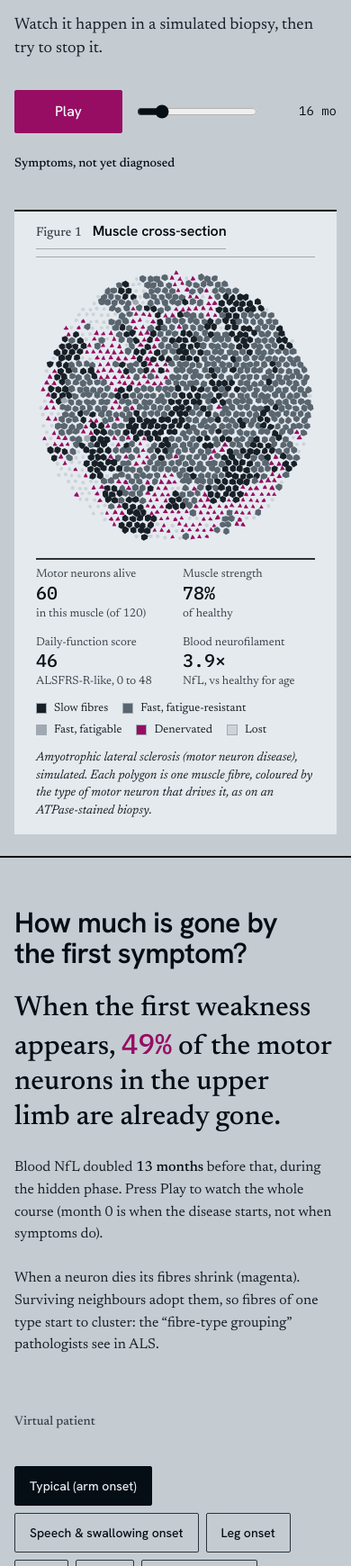
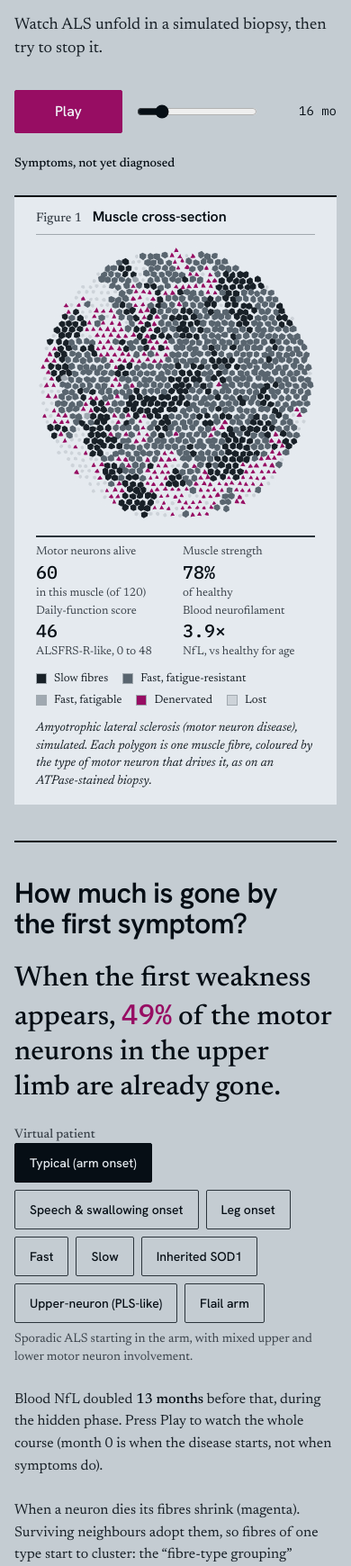
Before and after one commit to ProudStone-576/als-motor-unit-simulator, a plain HTML site: page web/index.html in a window 390 px wide. Shown: the part 260-2000 px from the top of the page at 90% size. Drawn offline with Linux system fonts and the light colour scheme.

Commit message:
Pin the biopsy plate beside the onset question, tighten the research page
Act on the independent design review of the redesigned front end:

- Figure 1 (the biopsy) now stays pinned beside the "How much is gone by
  the first symptom?" section, so choosing a virtual patient changes a
  picture you can see. On phones the patient chips follow the statement.
- Name ALS in the hero sentence again.
- The hidden-phase note no longer repeats the onset percentage from a
  different run (it disagreed by a point); it leads with strength and
  survival instead.
- Plate readouts align on a shared grid; units and "vs" in the figure
  tiles are set in the text face, slider figures in mono.
- The treatment section sits on a paper band; dead gaps cut.
- The model section asks "Which six mechanisms does it run?".

Co-Authored-By: Claude Opus 5.5 <noreply@anthropic.com>
Claude-Session: https://claude.ai/code/session_01LcTsiTupuo4RLYrYjbt8c4

```diff
--- a/web/app.js
+++ b/web/app.js
@@ -571,7 +571,7 @@ function runHidden() {
     hlines: [{ y: 2, label: "doubled" }], yFormat: (v) => `${v}×`, xLabel: "months from first symptom",
     valueFormat: (v) => `${fmt(v, 1)}×`, aria: "Blood NfL over time",
   });
-  $("hidden-note").innerHTML = `At the first symptom, <strong>${fmt(100 * s.muLossAtOnset)}%</strong> of motor neurons in the ${region} are already lost, while strength there is still about ${fmt(100 * state.lastMvcAtOnset(res, r, onset))}%. Blood NfL ${Number.isFinite(s.nflLeadTime) && s.nflLeadTime > 0 ? `crossed twice normal <strong>${fmt(s.nflLeadTime)} months</strong> earlier` : "rose alongside the loss"}${Number.isFinite(s.survivalFromOnset) ? `, and breathing fails about <strong>${fmt(s.survivalFromOnset)} months</strong> after the first symptom` : ""}. Move the sliders: more growth capacity hides more loss, but the eventual decline is steeper.`;
+  $("hidden-note").innerHTML = `At the first symptom, strength in the ${region} is still about <strong>${fmt(100 * state.lastMvcAtOnset(res, r, onset))}%</strong> of healthy, so the loss in Figure 2 stays invisible to the patient${Number.isFinite(s.survivalFromOnset) ? `. Breathing fails about <strong>${fmt(s.survivalFromOnset)} months</strong> after the first symptom` : ""}. Move the sliders: more growth capacity hides more loss, but the eventual decline is steeper.`;
 }
 state.lastMvcAtOnset = (res, r, onset) => M.interpolateAt(res.time, M.series(res, "mvc", 0, r), onset);
 
@@ -623,7 +623,7 @@ function runTreat() {
     ["Blood NfL lowered by up to", `${fmt(100 * maxDrop)}%`, Number.isFinite(nflLag) ? `15% lower within ${fmt(nflLag)} months` : "never 15% lower"],
     ["Function 2 years after symptoms", `${fmt(at24(fnT))} vs ${fmt(at24(fnU))}`, "treated vs untreated, out of 48"],
     ["Function 2 points better after", Number.isFinite(fnLag) ? `${fmt(fnLag)} mo` : "never", "from the day treatment starts"],
-  ].map(([l, v, s]) => `<div class="tile"><span class="label">${l}</span><span class="value">${v}</span><span class="sub">${s}</span></div>`).join("");
+  ].map(([l, v, s]) => `<div class="tile"><span class="label">${l}</span><span class="value">${v.replace(/ (mo|vs)\b/g, ' <span class="word">$1</span>')}</span><span class="sub">${s}</span></div>`).join("");
   const xDomain = [Math.max(-onset, -18), 60];
   const markers = [{ x: start - onset, label: "treatment starts" }, { x: 0, label: "symptoms" }];
   const C = [
--- a/web/index.html
+++ b/web/index.html
@@ -13,7 +13,10 @@
 /* Hallmark · reworded "Inside ALS" to "Half the neurons die before weakness shows." · hero review 4 (the owner's line leads) */
 /* Hallmark · reworded "Compensation hides the damage, and a blood test can see it" to "What happens in the hidden phase?" · shape: Conversational FAQ, the old head kept word for word as the answer's first line */
 /* Hallmark · reworded "Same patient, same drug, different timing" to "What if we treat?" · shape: Conversational FAQ, the old head kept word for word as the answer's first line */
-/* Hallmark · reworded "A mechanism you can read, test and change" to "How does the model work?" · shape: Conversational FAQ, the old head kept word for word as the answer's first line */
+/* Hallmark · reworded "A mechanism you can read, test and change" to "Which six mechanisms does it run?" · shape: Conversational FAQ, the old head kept word for word as the answer's first line */
+/* Hallmark · finish-review: subagent · 8 findings · 8 resolved · gap: none */
+/* Hallmark · waive 79 · Figure 1 runs to the fold at 1440 in the sibling column, pinned beside the onset section · finish review 1 moved the plate out of the hero so a patient pick changes a picture the visitor can see */
+/* Hallmark · dropped 50% · finish review 3: the hidden-phase note repeated the onset statement's figure from a different run */
 @import url("./tokens.css");
 @import url("./base.css");
 
@@ -89,15 +92,19 @@ legend, .label { padding: 0; font: 500 var(--text-sm)/1.3 var(--font-body); colo
 .bar nav a:hover { text-decoration: underline; text-decoration-color: var(--color-accent); }
 
 /* Hero: the question and its control on the left, the plate on the right */
-.hero { min-height: calc(100dvh - var(--chrome-h)); display: grid; align-items: center; padding-block: var(--space-lg); }
-.hero__grid { display: grid; grid-template-columns: minmax(0, 1fr) minmax(0, 1fr); gap: var(--space-2xl); align-items: center; }
+.spread { display: grid; grid-template-columns: minmax(0, 1fr) minmax(0, 1fr); column-gap: var(--space-2xl); }
+.spread > .hero { grid-column: 1; grid-row: 1; }
+.spread > .onset { grid-column: 1; grid-row: 2; }
+.spread__plate { grid-column: 2; grid-row: 1 / span 2; }
+.spread__pin { position: sticky; top: 0; min-height: calc(100dvh - var(--chrome-h)); display: grid; align-content: center; padding-block: var(--space-lg); }
+.hero { min-height: calc(100dvh - var(--chrome-h)); display: grid; align-content: center; padding-block: var(--space-lg); }
 .hero__text { display: grid; gap: var(--space-lg); }
 .hero h1 { font-size: clamp(2.5rem, 3.4vw + 0.75rem, 4.5rem); letter-spacing: -0.035em; line-height: 0.95; max-width: 20ch; }
 .hero .lead { color: var(--color-ink-2); max-width: 34ch; }
 .player { display: flex; align-items: center; gap: var(--space-md); margin-top: var(--space-xs); }
 .player input[type=range] { flex: 1; min-width: 0; }
 .month { font-size: var(--text-sm); color: var(--color-ink); min-width: 4.5rem; text-align: right; }
-.patients { display: grid; gap: var(--space-xs); }
+.patients { display: grid; gap: var(--space-xs); align-content: start; }
 
 .sheet { margin: 0; background: var(--color-sheet); border-top: var(--rule-bar) solid var(--color-ink); padding: var(--space-sm) var(--space-lg) var(--space-md); display: grid; gap: var(--space-sm); min-width: 0; }
 .sheet__head { padding-bottom: var(--space-xs); border-bottom: var(--rule-hair) solid var(--color-rule); }
@@ -107,13 +114,13 @@ legend, .label { padding: 0; font: 500 var(--text-sm)/1.3 var(--font-body); colo
 .phase { font-size: var(--text-sm); color: var(--color-muted); }
 .phase.symptomatic { color: var(--color-ink); font-weight: 500; }
 .plate { display: grid; place-items: center; }
-.plate canvas { display: block; width: min(100%, max(15rem, calc(100dvh - 27.5rem))); aspect-ratio: 1 / 1; border-radius: 50%; }
-.readouts { display: grid; grid-template-columns: repeat(4, minmax(0, 1fr)); gap: var(--space-md); margin: 0; border-top: var(--rule-bar) solid var(--color-rule-2); padding-top: var(--space-xs); }
-.readouts > div { display: grid; gap: var(--space-3xs); min-width: 0; }
+.plate canvas { display: block; width: min(100%, max(15rem, calc(100dvh - 29rem))); aspect-ratio: 1 / 1; border-radius: 50%; }
+.readouts { display: grid; grid-template-columns: repeat(4, minmax(0, 1fr)); gap: var(--space-2xs) var(--space-md); margin: 0; border-top: var(--rule-bar) solid var(--color-rule-2); padding-top: var(--space-xs); }
+.readouts > div { display: grid; grid-row: span 2; grid-template-rows: subgrid; row-gap: var(--space-2xs); align-content: start; min-width: 0; }
 .readouts dt { font-size: var(--text-xs); line-height: 1.2; color: var(--color-muted); }
-.readouts dd { margin: 0; display: grid; gap: var(--space-2xs); }
+.readouts dd { margin: 0; display: grid; gap: var(--space-2xs); align-content: start; }
 .readouts .value { font: 500 var(--text-lg)/1.1 var(--font-outlier); font-variant-numeric: tabular-nums; color: var(--color-ink); }
-.readouts .unit { font-size: var(--text-xs); line-height: 1.2; color: var(--color-muted); }
+.readouts .unit { font-size: var(--text-xs); line-height: 1.2; color: var(--color-muted); text-wrap: balance; }
 /* The bars repeat the figures beside them; the printed plate keeps the figures only. */
 .meter { display: none; }
 .legend-note { font-size: var(--text-sm); font-style: italic; line-height: 1.4; color: var(--color-ink-2); }
@@ -125,14 +132,11 @@ legend, .label { padding: 0; font: 500 var(--text-sm)/1.3 var(--font-body); colo
 
 
 /* Sections: a question, its answer, then the figure that shows it */
-.onset { padding-block: var(--section-gap-s); border-top: var(--rule-bar) solid var(--color-ink); }
-.onset__grid { display: grid; grid-template-columns: minmax(0, 7fr) minmax(0, 5fr); gap: var(--space-2xl); align-items: start; }
-.onset__answer { display: grid; gap: var(--space-lg); }
+.onset { display: grid; gap: var(--space-lg); align-content: start; padding-block: var(--space-xl) var(--section-gap-s); border-top: var(--rule-bar) solid var(--color-ink); }
 .statement { font: 500 var(--text-2xl)/1.25 var(--font-body); color: var(--color-ink); max-width: 30ch; text-wrap: balance; }
 .statement .num { color: var(--color-accent); }
 .note { max-width: 62ch; color: var(--color-ink-2); }
 .note strong, .answer strong { color: var(--color-ink); font-weight: 500; }
-.onset .patients { padding-top: var(--space-xl); }
 .section { padding-block: var(--section-gap-s); }
 .section--gap { padding-block: var(--section-gap); }
 .section--gap-l { padding-block: var(--section-gap-l); }
@@ -144,6 +148,7 @@ legend, .label { padding: 0; font: 500 var(--text-sm)/1.3 var(--font-body); colo
 .control { display: grid; gap: var(--space-2xs); min-width: 0; }
 .control label { display: flex; justify-content: space-between; gap: var(--space-xs); font-size: var(--text-sm); color: var(--color-muted); }
 .control output { font: 500 var(--text-sm)/1.3 var(--font-body); font-variant-numeric: tabular-nums; color: var(--color-ink); text-align: right; }
+.control output.num { font-family: var(--font-outlier); font-weight: 400; }
 select { min-height: 44px; padding: 0 var(--space-sm); border: var(--rule-hair) solid var(--color-muted); border-radius: var(--radius-pill); background: var(--color-sheet); color: var(--color-ink); font: 400 var(--text-md)/1 var(--font-body); cursor: pointer; }
 select:hover { border-color: var(--color-ink); }
 select:focus-visible { outline: 2px solid var(--color-focus); outline-offset: 2px; }
@@ -169,7 +174,11 @@ select:disabled { opacity: 0.55; cursor: not-allowed; }
 .tile:first-child { padding-left: 0; border-left: 0; }
 .tile .label { font-size: var(--text-sm); color: var(--color-muted); }
 .tile .value { font: 500 var(--text-3xl)/1.05 var(--font-outlier); font-variant-numeric: tabular-nums; letter-spacing: -0.03em; color: var(--color-ink); }
-.tile .sub { font-size: var(--text-sm); color: var(--color-muted); }
+.tile .sub { font-size: var(--text-sm); color: var(--color-muted); text-wrap: balance; }
+.tile .value .word { font: 500 var(--text-lg)/1 var(--font-body); letter-spacing: 0; color: var(--color-ink-2); }
+.band--well { background: var(--color-paper-2); padding-block: var(--space-3xl); }
+.section--tail { padding-bottom: var(--space-3xl); }
+.section--lead { padding-top: var(--section-gap-s); }
 .trial { display: grid; grid-template-columns: minmax(0, 5fr) minmax(0, 7fr); gap: var(--space-2xl); align-items: start; }
 .trial__form, .trial__results { display: grid; gap: var(--space-lg); min-width: 0; }
 .design { display: grid; gap: var(--space-md); padding-top: var(--space-lg); border-top: var(--rule-bar) solid var(--color-rule-2); }
@@ -204,7 +213,10 @@ select:disabled { opacity: 0.55; cursor: not-allowed; }
 .colophon .wordmark { font-size: var(--text-lg); margin-bottom: var(--space-xs); }
 
 @media (max-width: 60rem) {
-  .onset__grid, .qa, .pair, .trial, .model__foot { grid-template-columns: minmax(0, 1fr); }
+  .qa, .pair, .trial, .model__foot { grid-template-columns: minmax(0, 1fr); }
+  .spread { grid-template-columns: minmax(0, 1fr); }
+  .spread > .hero, .spread > .onset, .spread__plate { grid-column: 1; grid-row: auto; }
+  .spread__pin { position: static; min-height: 0; padding-block: 0 var(--space-xl); }
   .tiles { grid-template-columns: repeat(2, minmax(0, 1fr)); row-gap: var(--space-lg); }
   .tile:nth-child(3) { padding-left: 0; border-left: 0; }
   .bar-row { grid-template-columns: minmax(0, 1fr) 3.5rem; }
@@ -215,7 +227,6 @@ select:disabled { opacity: 0.55; cursor: not-allowed; }
   .nav-links { display: none !important; }
   .menu { display: block; }
   .hero { min-height: 0; }
-  .hero__grid { grid-template-columns: minmax(0, 1fr); gap: var(--space-xl); }
   .plate canvas { width: min(100%, 30rem); }
   .readouts { grid-template-columns: repeat(2, minmax(0, 1fr)); }
 }
@@ -256,11 +267,11 @@ select:disabled { opacity: 0.55; cursor: not-allowed; }
 </header>
 
 <main id="main">
+  <div class="container spread">
     <section class="hero" aria-labelledby="hero-title">
-    <div class="container hero__grid">
       <div class="hero__text">
         <h1 id="hero-title">Half the neurons die before weakness shows.</h1>
-        <p class="lead">Watch it happen in a simulated biopsy, then try to stop it.</p>
+        <p class="lead">Watch ALS unfold in a simulated biopsy, then try to stop it.</p>
         <div class="player">
           <button class="btn btn--primary" id="play" type="button" aria-label="Play">Play</button>
           <input type="range" id="scrub" min="0" max="96" step="1" value="0" aria-label="Month of disease">
@@ -268,10 +279,12 @@ select:disabled { opacity: 0.55; cursor: not-allowed; }
         </div>
         <p class="phase" id="phase" role="status"><span id="phase-text">Hidden phase</span></p>
       </div>
+    </section>
+
+    <div class="spread__plate">
+      <div class="spread__pin">
         <figure class="sheet">
-        <div class="sheet__head">
           <div class="sheet__head"><span class="fig">Figure 1</span><p class="sheet__title">Muscle cross-section</p></div>
-        </div>
           <div class="plate"><canvas id="biopsy" width="720" height="720" role="img" aria-label="Simulated muscle cross-section"></canvas></div>
           <dl class="readouts">
             <div><dt>Motor neurons alive</dt><dd><span class="value" id="st-mu">120</span><span class="unit">in this muscle (of 120)</span><span class="meter"><i id="mt-mu" style="width:100%"></i></span></dd></div>
@@ -289,25 +302,22 @@ select:disabled { opacity: 0.55; cursor: not-allowed; }
           <figcaption class="legend-note">Amyotrophic lateral sclerosis (motor neuron disease), simulated. Each polygon is one muscle fibre, coloured by the type of motor neuron that drives it, as on an ATPase-stained biopsy.</figcaption>
         </figure>
       </div>
-  </section>
+    </div>
 
     <section class="onset" aria-labelledby="onset-title">
-    <div class="container onset__grid">
-      <div class="onset__answer">
       <h2 id="onset-title">How much is gone by the first symptom?</h2>
       <p class="statement" id="claim"></p>
-        <p class="note" id="hero-note"></p>
-        <p class="note">When a neuron dies its fibres shrink (magenta). Surviving neighbours adopt them, so fibres of one type start to cluster: the “fibre-type grouping” pathologists see in ALS.</p>
-      </div>
       <fieldset class="patients">
         <legend>Virtual patient</legend>
         <div class="chips" id="phenotypes" role="group" aria-label="Choose a virtual patient"></div>
         <p class="caption" id="phenotype-info"></p>
       </fieldset>
+      <p class="note" id="hero-note"></p>
+      <p class="note">When a neuron dies its fibres shrink (magenta). Surviving neighbours adopt them, so fibres of one type start to cluster: the “fibre-type grouping” pathologists see in ALS.</p>
+    </section>
   </div>
-  </section>
 
-  <section id="hidden" class="section section--gap" aria-labelledby="hidden-title">
+  <section id="hidden" class="section section--gap section--tail" aria-labelledby="hidden-title">
     <div class="container">
       <div class="qa">
         <div class="qa__answer">
@@ -315,9 +325,9 @@ select:disabled { opacity: 0.55; cursor: not-allowed; }
           <p class="answer"><strong>Compensation hides the damage, and a blood test can see it.</strong> Surviving neurons grow to cover for lost ones, so strength holds until compensation runs out. Neurofilament light (NfL), a protein released by dying axons, tracks the <em>rate</em> of loss instead, so it rises long before symptoms.</p>
         </div>
         <div class="qa__controls">
-          <div class="control"><label for="k-lmn">How fast neurons die <output id="o-lmn">1.0×</output></label><input id="k-lmn" type="range" min="-1" max="1" step="0.05" value="0"></div>
-          <div class="control"><label for="k-spread">How fast it spreads <output id="o-spread">1.0×</output></label><input id="k-spread" type="range" min="-1" max="1" step="0.05" value="0"></div>
-          <div class="control"><label for="k-comp">How much survivors can grow <output id="o-comp">5.0×</output></label><input id="k-comp" type="range" min="1" max="10" step="0.25" value="5"></div>
+          <div class="control"><label for="k-lmn">How fast neurons die <output class="num" id="o-lmn">1.0×</output></label><input id="k-lmn" type="range" min="-1" max="1" step="0.05" value="0"></div>
+          <div class="control"><label for="k-spread">How fast it spreads <output class="num" id="o-spread">1.0×</output></label><input id="k-spread" type="range" min="-1" max="1" step="0.05" value="0"></div>
+          <div class="control"><label for="k-comp">How much survivors can grow <output class="num" id="o-comp">5.0×</output></label><input id="k-comp" type="range" min="1" max="10" step="0.25" value="5"></div>
         </div>
       </div>
       <figure class="sheet sheet--wide">
@@ -336,7 +346,7 @@ select:disabled { opacity: 0.55; cursor: not-allowed; }
     </div>
   </section>
 
-  <section id="treat" class="section section--gap-l" aria-labelledby="treat-title">
+  <section id="treat" class="section band--well" aria-labelledby="treat-title">
     <div class="container">
       <div class="qa">
         <div class="qa__answer">
@@ -368,7 +378,7 @@ select:disabled { opacity: 0.55; cursor: not-allowed; }
     </div>
   </section>
 
-  <section id="trial" class="section section--gap" aria-labelledby="trial-title">
+  <section id="trial" class="section section--gap section--lead" aria-labelledby="trial-title">
     <div class="container trial">
       <div class="trial__form">
         <h2 id="trial-title">Would a real trial notice?</h2>
@@ -376,7 +386,7 @@ select:disabled { opacity: 0.55; cursor: not-allowed; }
         <fieldset class="design">
           <legend>Design a virtual trial</legend>
           <div class="control"><label for="t-mech">Treatment</label><select id="t-mech"></select></div>
-          <div class="control"><label for="t-n">Patients per arm <output id="o-n">100</output></label><input id="t-n" type="range" min="20" max="300" step="10" value="100"></div>
+          <div class="control"><label for="t-n">Patients per arm <output class="num" id="o-n">100</output></label><input id="t-n" type="range" min="20" max="300" step="10" value="100"></div>
           <div class="control"><label for="t-dur">Trial length <output id="o-dur">6 months</output></label><input id="t-dur" type="range" min="0" max="3" step="1" value="1"></div>
           <div class="control"><label for="t-dfs">Enrol only faster progressors <output id="o-dfs">off</output></label><input id="t-dfs" type="range" min="0" max="1.2" step="0.1" value="0"></div>
           <div class="run"><button class="btn" id="t-run" type="button">Run virtual trials</button><p class="caption" id="t-status" role="status">Running an example trial…</p></div>
@@ -402,7 +412,7 @@ select:disabled { opacity: 0.55; cursor: not-allowed; }
     <div class="container">
       <div class="qa">
         <div class="qa__answer">
-          <h2 id="model-title">How does the model work?</h2>
+          <h2 id="model-title">Which six mechanisms does it run?</h2>
           <p class="answer"><strong>A mechanism you can read, test and change.</strong> Everything above comes from one open model running in your browser. It mirrors the Python package line by line, and an automated test checks that both give the same numbers.</p>
         </div>
       </div>
```
Also changed, not shown: .hallmark/log.json (added). Lines whose indentation alone changed are shown as unchanged.
